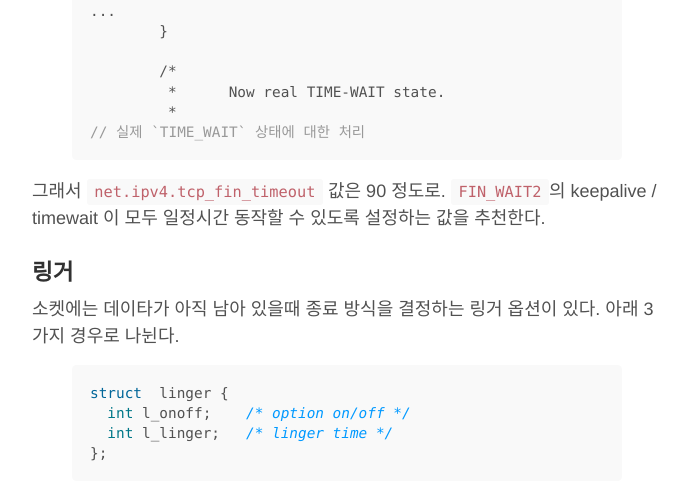
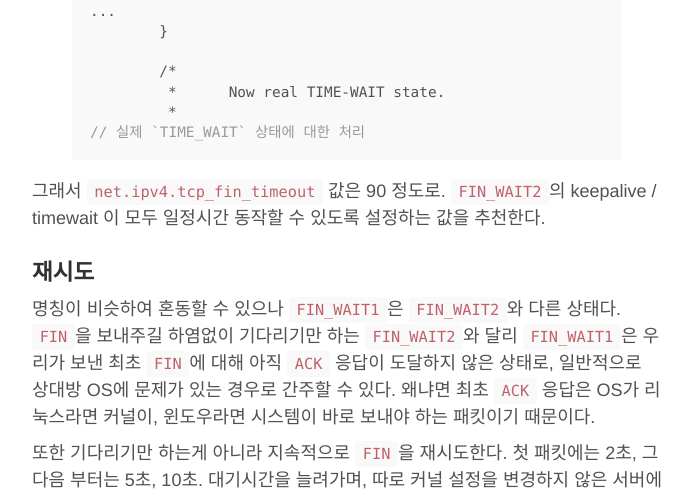
Before and after one commit to Umaigenomu/likejazz.github.io, a Jekyll site: the page built from _posts/2015-06-10-time-wait.md, in a window 1280 px wide and 1400 px high, scrolled down 22573 px. Shown: the top 496 px of the window, without its empty margins (293-985 px from the left). Built offline with Jekyll 4.4.1, drawn with Linux system fonts in a browser that asks for light colours; some of the changed text lies outside the part shown.

Commit message:
Publishing

```diff
--- a/_posts/2015-06-10-time-wait.md
+++ b/_posts/2015-06-10-time-wait.md
@@ -9,21 +9,22 @@
 
 *2015년 6월 4일 초안 작성*
 
-  - [내용](#section)
-    - [TIME_WAIT 이란](#timewait-)
-    - [예제 프로그램](#section-1)
-    - [서버](#section-2)
-    - [종료 과정](#section-3)
-    - [자원 할당](#section-4)
-    - [재사용](#section-5)
-    - [바인드](#section-6)
-    - [타임스탬프](#section-7)
-    - [재활용](#section-8)
-    - [타임아웃](#section-9)
-    - [링거](#section-10)
-  - [정리](#section-11)
-    - [TL;DR](#tldr)
-  - [References](#references)
+- [내용](#section)
+  - [TIME_WAIT 이란](#timewait-)
+  - [예제 프로그램](#section-1)
+  - [서버](#section-2)
+  - [종료 과정](#section-3)
+  - [자원 할당](#section-4)
+  - [재사용](#section-5)
+  - [바인드](#section-6)
+  - [타임스탬프](#section-7)
+  - [재활용](#section-8)
+  - [타임아웃](#section-9)
+  - [재시도](#section-10)
+  - [링거](#section-11)
+- [정리](#section-12)
+  - [TL;DR](#tldr)
+- [References](#references)
 
 ## 내용
 
@@ -757,6 +758,16 @@
 
 그래서 `net.ipv4.tcp_fin_timeout` 값은 90 정도로. `FIN_WAIT2`의 keepalive / timewait 이 모두 일정시간 동작할 수 있도록 설정하는 값을 추천한다.
 
+### 재시도
+
+명칭이 비슷하여 혼동할 수 있으나 `FIN_WAIT1`은 `FIN_WAIT2`와 다른 상태다. `FIN`을 보내주길 하염없이 기다리기만 하는 `FIN_WAIT2`와 달리 `FIN_WAIT1`은 우리가 보낸 최초 `FIN`에 대해 아직 `ACK` 응답이 도달하지 않은 상태로, 일반적으로 상대방 OS에 문제가 있는 경우로 간주할 수 있다. 왜냐면 최초 `ACK` 응답은 OS가 리눅스라면 커널이, 윈도우라면 시스템이 바로 보내야 하는 패킷이기 때문이다.
+
+또한 기다리기만 하는게 아니라 지속적으로 `FIN`을 재시도한다. 첫 패킷에는 2초, 그 다음 부터는 5초, 10초. 대기시간을 늘려가며, 따로 커널 설정을 변경하지 않은 서버에서 최대 8번까지 재시도 하는 것을 확인할 수 있었다.
+
+<img src="https://farm1.staticflickr.com/275/18556772069_4671bf2e8e_b.jpg" width="600" />
+
+마지막 8번째가 55초 대기하는 것을 포함, 총 2분 정도 대기했으며 마지막까지 `ACK`을 수신하지 못할 경우 결국 소켓은 종료된다. 대기 시간이 길고, 어떤 커널 설정으로 재시도 횟수와 대기 시간을 조절할 수 있는지 까진 미처 확인하지 못했지만 상대방 OS에 문제가 있는 상태인 만큼 새로운 연결 `SYN`에도 응답하지 않을 것이고, 해당 IP와는 더 이상 연결이 불가능할 것이다.
+
 ### 링거
 
 소켓에는 데이타가 아직 남아 있을때 종료 방식을 결정하는 링거 옵션이 있다. 아래 3가지 경우로 나뉜다.
@@ -797,6 +808,8 @@
 - `tcp_tw_reuse`는 `SO_REUSEADDR` 옵션이 아니다.
 - 서버/클라이언트 모두 `tcp_timestamps`가 기본값인 켜져 있어야 하며, 끄면 안되고 끌 필요도 없다.
 - `net.ipv4.tcp_fin_timeout`은 90 정도로 설정한다.
+- `FIN_WAIT1`은 상대방 OS에 문제가 있는 경우다.
+- `FIN_WAIT2`는 상대방 어플리케이션에 문제가 있는 경우다.
 - `FIN_WAIT2`는 `TIME_WAIT`의 역할을 대행한다.
 - 특수한 경우가 아니면 링거 옵션은 사용하지 않는다.
 - 서버가 클라이언트를 `accept()` 할때 할당하는 것은 소켓이다. 포트가 아니다.
```
Also changed, not shown: other parts of _posts/2015-06-10-time-wait.md (+1 -1 lines).
